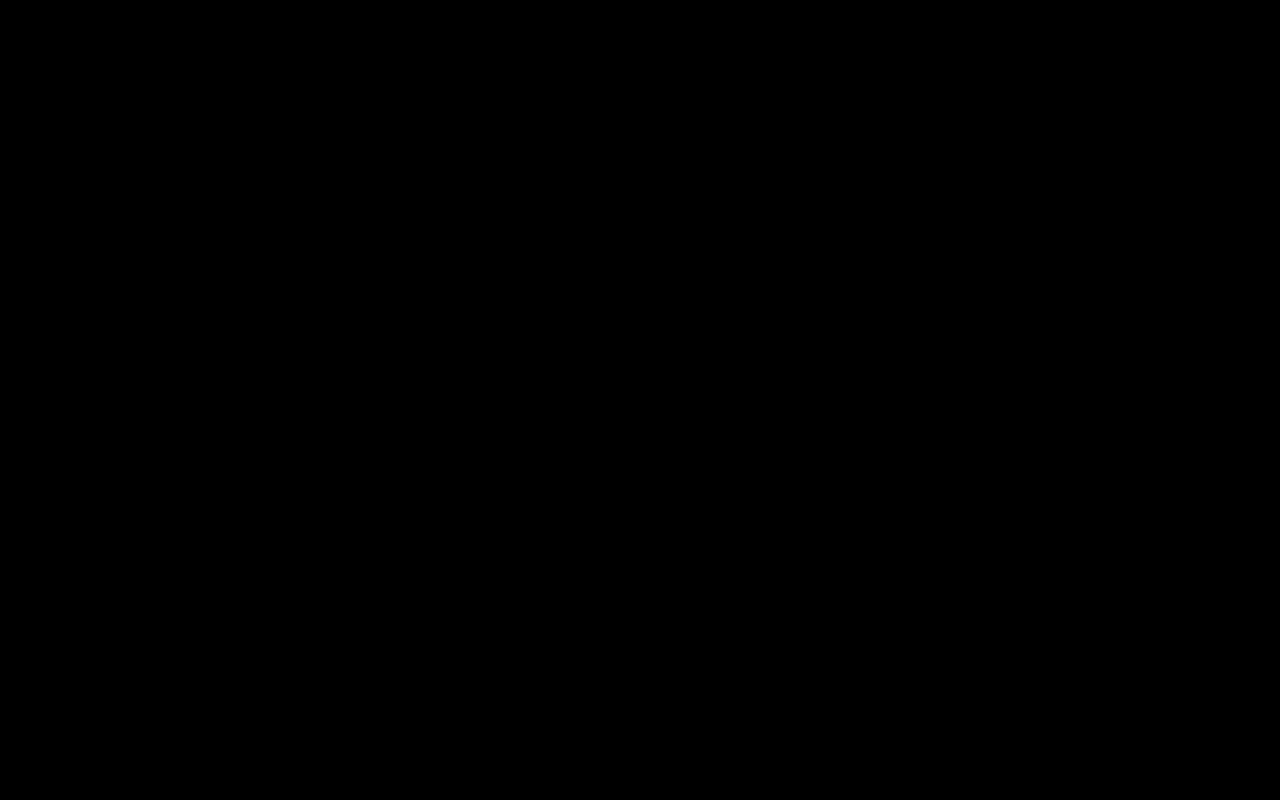
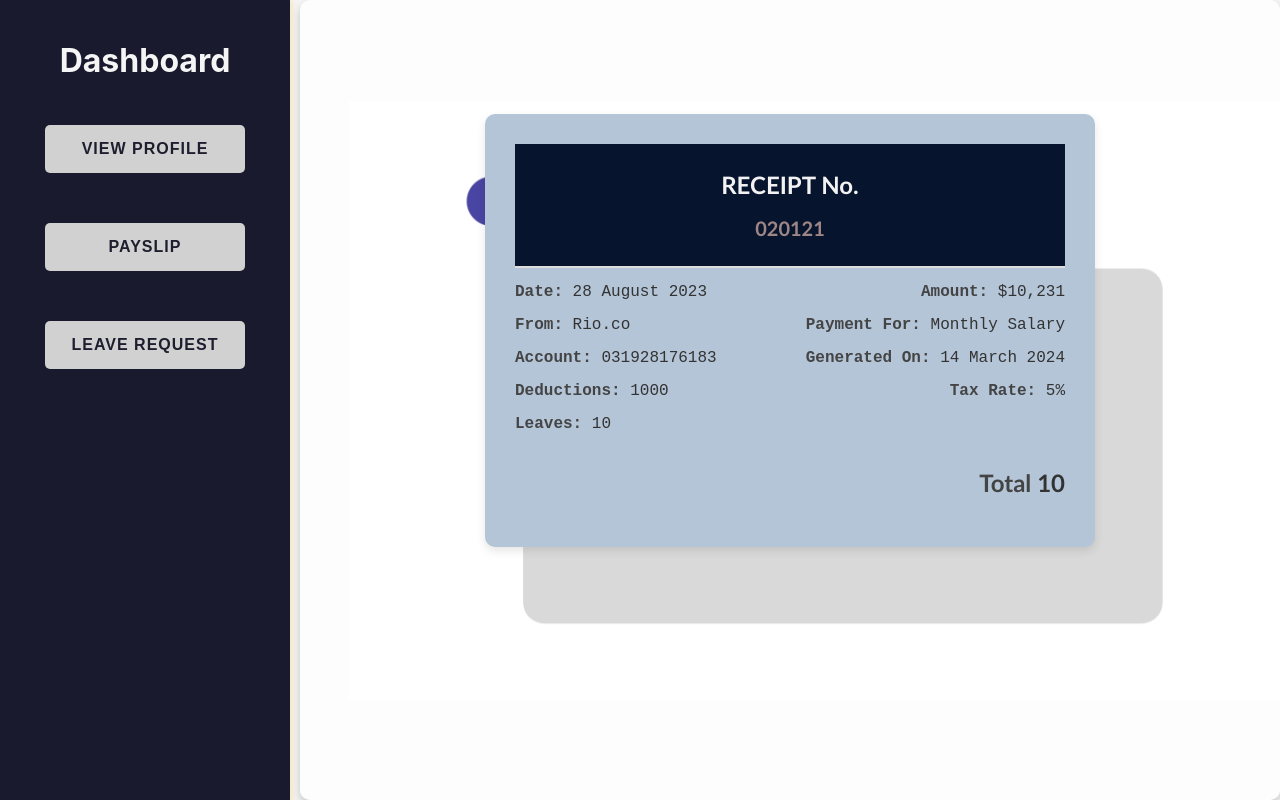
Before and after one commit to NNoorFatima/PayTrack-Employee-Payroll-Leave-Management-System, a React (Create React App) app: page /payslip in a window 1280 px wide. Before the commit this address had no page. Built offline with nearby package versions, Linux system fonts and the light colour scheme.

Commit message:
changed the theme, each page has their own css

```diff
--- a/src/App.css
+++ b/src/App.css
@@ -1,90 +1,199 @@
-/* New Color Palette Styling */
-:root {
-  --primary: #FFFFFF;
-  --secondary: #b51522;
-  --text: #F1BF98;
-  --text2: #D7C1C1;
-  --accent: #000000;
-  --bg: #000000;
-  --defaultColor: #EEE5E9;
-  --dullWhite: #EEE5E9;
-}
-
-/* Body styling */
+/* Global Styles */
 body {
-  background-color: var(--bg);
-  font-family: "Arial", sans-serif;
+  font-family: 'Arial', sans-serif;
   margin: 0;
   padding: 0;
   box-sizing: border-box;
+  background-color: #f5f5f5;
+  color: #333;
 }
 
-/* Dashboard Layout Container */
+/* Layout Styles */
 .dashboard-container {
   display: flex;
   height: 100vh;
   width: 100vw;
+  justify-content: space-between; /* Ensure content fills remaining space */
 }
 
-/* Content area beside sidebar */
-.content-container {
-  margin-left: 250px; /* Matches sidebar width */
-  flex-grow: 1;
+.sidebar {
+  width: 250px;
+  background-color: #1a1a2e;
+  color: #fff;
   padding: 20px;
-  background-color: var(--bg);
-  color: var(--text);
-  overflow-y: auto;
-  display: block;
+  flex-shrink: 0;
+  position: fixed;
+  top: 0;
+  left: 0;
+  height: 100%;
+  z-index: 2;
 }
 
-/* Heading and paragraph styling */
-h1,
-h2,
-h3,
-h4,
-h5,
-h6 {
-  color: var(--text);
-  font-weight: bold;
-  margin-bottom: 10px;
+
+ /* Right Side Background Setup - Fully Dynamic */
+ .content-container {
+  flex-grow: 1;
+  position: relative;
+  z-index: 1;
+  margin-left: 300px;
+  padding: 20px;
+  overflow: auto;
+  border-radius: 10px;
+  box-shadow: 0 4px 8px rgba(0, 0, 0, 0.2);
+  background-color: rgba(255, 255, 255, 0.8);
+}
+/* Dynamic background image setup */
+.content-container.dynamic-bg {
+  background-repeat: no-repeat;
+  background-position: right center;
+  background-size:95%;
+  background-blend-mode: multiply;
+
 }
 
-/* Paragraph styling */
-p {
-  color: var(--text2);
-  line-height: 1.6;
+
+/* Ensure content remains visible on top */
+.content-container > * {
+  position: relative;
+  z-index: 2;
 }
 
-/* Accent styling for spans */
-span {
-  color: var(--accent);
-  font-weight: 600;
+
+/* Header Styling */
+.header {
+  background-color: #fff;
+  padding: 20px;
+  border-bottom: 2px solid #000;
+  text-align: center;
+  font-size: 24px;
+  font-weight: bold;
+  text-transform: uppercase;
+  letter-spacing: 1px;
+  position: relative;
+  z-index: 3;
 }
 
-/* Button styling */
+/* Button Styling */
 button {
-  background-color: var(--primary);
-  color: var(--text);
-  border: 2px solid var(--secondary);
+  display: block;
+  margin-left: auto; /* Pushes the button to the right */
   padding: 10px 20px;
+  background-color: #ffcc00;
+  color: #000;
+  font-weight: bold;
+  border: none;
+  border-radius: 5px;
+  cursor: pointer;
+  text-transform: uppercase;
+  letter-spacing: 1px;
+
+  transition: 0.3s ease;
+  position: relative;
+  z-index: 3;
+
+}
+
+button:hover {
+  background-color: #000;
+  color: #fff;
+}
+
+/* Table Styling */
+table {
+  width: 100%;
+  border-collapse: collapse;
+  margin-top: 20px;
+  position: relative;
+  z-index: 3;
+}
+
+table th, table td {
+  border: 1px solid #ddd;
+  padding: 10px;
+  text-align: center;
+}
+
+table th {
+  background-color: #000;
+  color: #fff;
+  text-transform: uppercase;
+}
+
+/* Dropdown Styling */
+select {
+  padding: 10px;
+  border: 2px solid #000;
+  font-weight: bold;
+  color: #000;
+  background-color: #f2b611;
+  cursor: pointer;
+  position: relative;
+  z-index: 3;
+}
+
+select:hover {
+  background-color: #000;
+  color: #fff;
+}
+
+/* Ensure content appears fully above sidebar */
+.content, h1, p, div {
+  position: relative;
+  z-index: 3;
+}
+
+
+
+/* General reusable content box styling */
+.content-box {
+  background-color: rgba(0, 0, 0, 0.2); /* Dark, subtle transparency */
+  border-radius: 15px;
+  box-shadow: 0 4px 15px rgba(0, 0, 0, 0.3);
+  padding: 20px;
+  width: 50%;
+  text-indent:50px;
+  max-width: 800px;
+  margin: auto;
+  margin-top: 50px;
+  backdrop-filter: blur(15px) brightness(1.1);
+  -webkit-backdrop-filter: blur(15px) brightness(1.1);
+  display: flex;
+  flex-direction: column;
+  gap: 15px;
+  box-sizing: border-box;
+  transition: 0.3s ease-in-out;
+}
+
+/* Optional hover effect for extra polish */
+.content-box:hover {
+  background-color: rgba(0, 0, 0, 0.3);
+  backdrop-filter: blur(20px) brightness(1.2);
+}
+
+
+
+
+/* Typography tweaks */
+.content-box h1 {
+  margin-bottom: 10px;
+  font-size: 1.8rem;
+}
+
+/* Button styling, also reusable */
+.btn-primary {
+  background-color: #ffc107;
+  color: #333;
+  border: none;
+  padding: 10px 20px;
+  font-weight: bold;
   cursor: pointer;
   border-radius: 5px;
-  transition: 0.3s ease;
+  align-self: center;
+
+  transition: transform 0.2s ease, background-color 0.2s ease;
 }
 
-/* Button hover effect */
-button:hover {
-  background-color: var(--defaultColor);
-  color: var(--bg);
+.btn-primary:hover {
+  background-color: #e0a800;
+  transform: scale(1.05);
 }
-
-/* Default link styling */
-a {
-  color: var(--defaultColor);
-  text-decoration: none;
-  font-weight: bold;
-}
-
-a:hover {
-  color: var(--accent);
-}
--- a/src/components/Layout.js
+++ b/src/components/Layout.js
@@ -2,11 +2,17 @@ import React from "react";
 import Sidebar from "./Sidebar";
 import "../App.css";
 
-const Layout = ({ children }) => {
+const Layout = ({ children, backgroundImage, className }) => {
+  const containerStyle = backgroundImage
+    ? { backgroundImage: `url(${backgroundImage})` }
+    : {};
+
   return (
-    <div className="dashboard-container">
+    <div className={`dashboard-container ${className || ""}`}>
       <Sidebar />
-      <div className="content-container">{children}</div>
+      <div className={`content-container ${backgroundImage ? "dynamic-bg" : ""}`} style={containerStyle}>
+        {children}
+      </div>
     </div>
   );
 };
--- a/src/components/Sidebar.css
+++ b/src/components/Sidebar.css
@@ -1,54 +1,48 @@
-/* Sidebar Container */
+/* Sidebar Styling */
 .sidebar {
   width: 250px;
   height: 100vh;
-    background-color: var(--secondary);
+  background-color: #1e1e2f;
   display: flex;
   flex-direction: column;
   align-items: center;
   padding: 20px 0;
   box-shadow: 3px 0 5px rgba(242, 182, 17, 0.2);
-    position: fixed; /* Sidebar stays fixed */
+  position: fixed;
   top: 0;
   left: 0;
 }
 
-  /* Sidebar headings keep a different color */
+/* Sidebar headings */
 .sidebar h1,
 .sidebar h2,
 .sidebar h3,
 .sidebar h4,
 .sidebar h5,
 .sidebar h6 {
-    color: var(--text2);
+  color: #f5f5f5;
   font-weight: bold;
   margin-bottom: 10px;
 }
 
-  /* Sidebar links */
+/* Sidebar links styling */
 .sidebar a {
-    color: var(--dullWhite);
+  color: #d1d1d1;
   padding: 10px 15px;
   text-decoration: none;
   width: 100%;
   text-align: center;
   transition: background 0.3s ease;
+  font-size: 16px;
 }
 
 /* Hover effect on sidebar links */
 .sidebar a:hover {
-    background-color: var(--accent);
-    color: var(--primary);
-  }
-  /* Sidebar buttons hover effect */
-.sidebar-btn:hover {
-    background-color: var(--accent);
-    color: var(--primary);
-    transform: scale(1.05); /* Optional: slight zoom for a smoother feel */
-    transition: 0.3s ease;
+  background-color: #f2b611;
+  color: #1e1e2f;
 }
 
-  /* Heading and paragraph styling */
+/* Sidebar buttons */
 .sidebar-btn {
   width: 200px;
   padding: 15px;
@@ -57,12 +51,18 @@
   cursor: pointer;
   font-size: 16px;
   font-weight: bold;
-    color: var(--accent);
+  color: #1e1e2f;
+  background-color: #f2b611;
   transition: 0.3s ease;
   border-radius: 5px;
   display: block;
 }
 
-  .btn1 { background-color: var(--dullWhite); }
-  .btn2 { background-color: var(--dullWhite); }
-  .btn3 { background-color: var(--dullWhite); }
+.sidebar-btn:hover {
+  background-color: #ffcc33;
+  color: #000;
+}
+
+.btn1, .btn2, .btn3 {
+  background-color: #d1d1d1;
+}
--- /dev/null
+++ b/src/pages/Employee/DisplaySalarySlip.js
@@ -0,0 +1,53 @@
+import React from "react";
+import Layout from "../../components/Layout";
+import background from "../../images/undraw_post_gs8w.png";
+import './salarySlip.css';
+
+function SalarySlip() {
+  return (
+    <Layout backgroundImage={background}>
+      <DisplaySalarySlips />
+    </Layout>
+  );
+}
+const DisplaySalarySlips = () => {
+  return (
+
+    <div className="salary-details">
+      <div className="receipt-header">
+        <h1>RECEIPT No.</h1>
+        <h2>020121</h2>
+      </div>
+
+      <div className="receipt-body">
+        <div className="receipt-row">
+          <p><strong>Date:</strong> 28 August 2023</p>
+          <p><strong>Amount:</strong> $10,231</p>
+        </div>
+        <div className="receipt-row">
+          <p><strong>From:</strong> Rio.co</p>
+          <p><strong>Payment For:</strong> Monthly Salary</p>
+        </div>
+        <div className="receipt-row">
+          <p><strong>Account:</strong> 031928176183</p>
+          <p><strong>Generated On:</strong> 14 March 2024</p>
+        </div>
+        <div className="receipt-row">
+          <p><strong>Deductions:</strong> 1000</p>
+          <p><strong>Tax Rate:</strong> 5%</p>
+        </div>
+        <div className="receipt-row">
+          <p><strong>Leaves:</strong> 10</p>
+
+        </div>
+        <div className="receipt-row">
+          <h2 ><strong>Total</strong> 10</h2>
+        </div>
+      </div>
+    </div>
+
+
+  );
+};
+
+export default SalarySlip;
--- a/src/pages/EmployeeDashboard.js
+++ b/src/pages/Employee/EmployeeDashboard.js
@@ -1,6 +1,6 @@
 import React from "react";
 import { Outlet } from "react-router-dom";
-import Sidebar from "../components/Sidebar";
+import Sidebar from "../../components/Sidebar";
 
 const EmployeeDashboard = () =>
 {
--- /dev/null
+++ b/src/pages/Employee/salarySlip.css
@@ -0,0 +1,86 @@
+.salary-details {
+    background: #B4C5D8;
+    border-radius: 10px;
+    box-shadow: 0 4px 10px rgba(0, 0, 0, 0.1);
+    padding: 30px;
+    width: 550px;
+    margin: auto;
+    margin-top: 10%;
+    /* font-family: 'Arial', sans-serif; */
+    font-family:'Gill Sans', 'Gill Sans MT', Calibri, 'Trebuchet MS', sans-serif;
+    color: #333;
+  }
+  .salary-details:hover {
+    background-color: #a1a4bc;
+    color: #fff;
+
+  }
+
+
+
+  .receipt-header {
+    text-align: center;
+    background: #06142E;
+    border-bottom: 2px solid #ddd;
+    padding-bottom: 10px;
+    padding-top: 10px;
+    margin-bottom: 15px;
+  }
+
+  .receipt-header h1 {
+    font-size: 24px;
+    color: #f3f2f2;
+    margin-bottom: 5px;
+  }
+
+  .receipt-header h2 {
+    font-size: 20px;
+    color: #9f8686;
+  }
+
+  .receipt-body {
+    display: flex;
+    flex-direction: column;
+    gap: 15px;
+  }
+
+  .receipt-row {
+    font-family: 'Courier New', Courier, monospace;
+    display: flex;
+    justify-content: space-between;;
+  }
+
+  .receipt-row p {
+    margin: 0;
+    font-size: 16px;
+  }
+  .receipt-row h2 {
+    margin-left: auto;
+    font-family:'Gill Sans', 'Gill Sans MT', Calibri, 'Trebuchet MS', sans-serif;
+  }
+
+
+  strong {
+    color: #444;
+  }
+
+  @media (max-width: 500px) {
+    .salary-details {
+      width: 100%;
+      padding: 15px;
+    }
+
+    .receipt-row {
+      flex-direction: column;
+      gap: 5px;
+    }
+
+    .receipt-header h1 {
+      font-size: 20px;
+    }
+
+    .receipt-header h2 {
+      font-size: 18px;
+
+    }
+  }
--- a/src/routes/Routes.js
+++ b/src/routes/Routes.js
@@ -1,14 +1,15 @@
 // src/routes/Routes.js
 import React from "react";
 import { Route, Routes } from "react-router-dom";
-import EmployeeDashboard from "../pages/EmployeeDashboard";
-import EmployeeProfile from "../pages/EmployeeProfile";
-
+import EmployeeDashboard from "../pages/Employee/EmployeeDashboard";
+import EmployeeProfile from "../pages/Employee/EmployeeProfile";
+import DisplaySalarySlip from "../pages/Employee/DisplaySalarySlip";
 const AppRoutes = () => {
   return (
     <Routes>
       <Route path="/" element={<EmployeeDashboard />} />
       <Route path="/profile" element={<EmployeeProfile />} />
+      <Route path="/payslip" element={<DisplaySalarySlip />} />
     </Routes>
   );
 };
```
Also changed, not shown: src/pages/Employee/EmployeeProfile.js (renamed from src/pages/EmployeeProfile.js, +14 -5 lines), src/pages/Employee/employeeProfile.css (added, +55 -0 lines), src/images/freepik__adjust__98402.png (added), src/images/undraw_post_gs8w.png (added). Lines whose indentation alone changed are shown as unchanged.
